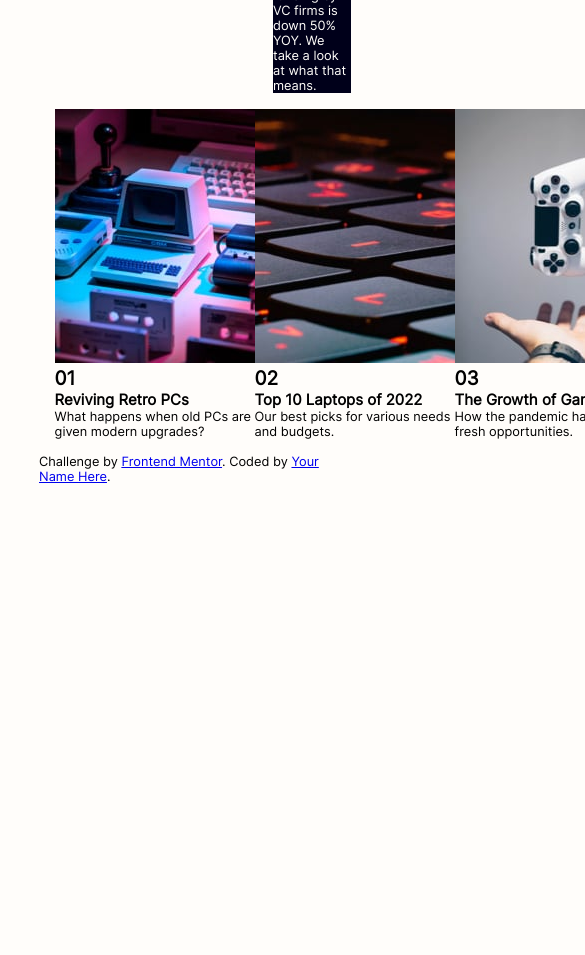
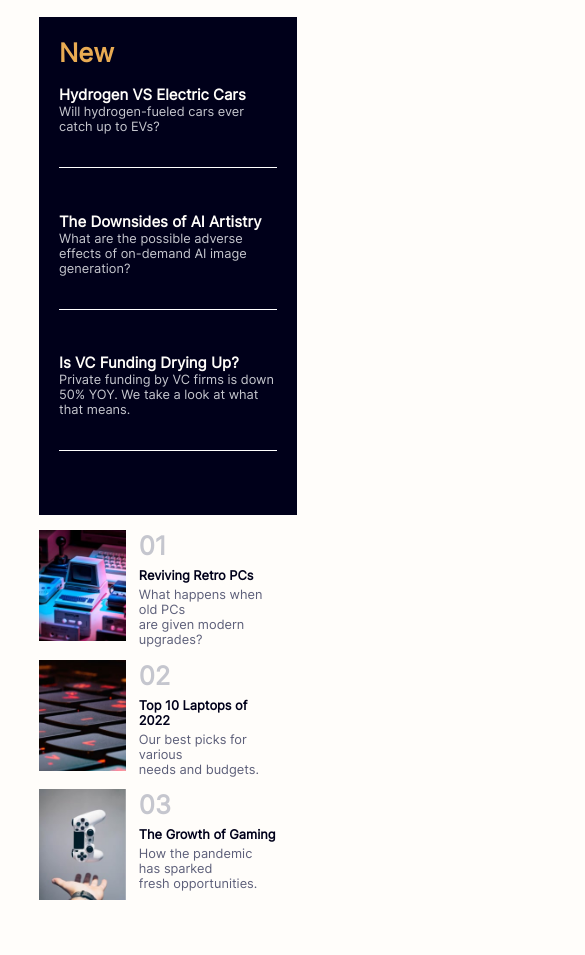
Before and after one commit to viniciuscnx/news-homepage-main, a plain HTML site: page solution/index.html in a window 390 px wide. Shown: the part 515-1470 px from the top of the page, 585 px wide, since content can reach past the window. Before the commit the page ends 1019 px from the top, so only its background shows below. Drawn offline with Linux system fonts and the light colour scheme.

Commit message:
Desktop pronto, CSS responsivo. Falta Navbar

```diff
--- /dev/null
+++ b/solution/css/media.css
@@ -0,0 +1,41 @@
+@media screen and (max-width: 750px) {
+    header {
+        gap: 50%;
+    }
+
+    .main {
+        display: flex;
+        flex-direction: column;
+        width: 100%;
+    }
+
+    .topo ul {
+        display: flex;
+        flex-direction: column;
+    }
+
+    .container {
+        display: flex;
+        flex-direction: column;
+        margin-bottom: 10%;
+    }
+
+    .aside-topic {
+        width: 70%;
+    }
+
+    .text-container {
+        display: flex;
+        flex-direction: column;
+    }
+
+    .end-page {
+        display: flex;
+        flex-direction: column;
+        width: 80%;
+    }
+
+    .end-page section {
+        padding-bottom: 5%;
+    }
+}
--- a/solution/css/style.css
+++ b/solution/css/style.css
@@ -45,6 +45,12 @@ li {
     font-family: inter;
     color: var(--dark-grayish-blue);
     font-size: 1rem;
+}
+
+li:hover {
+    color: var(--soft-orange);
+    transition: all 300ms ease-in-out;
+    cursor: pointer;
 }
 
 .main {
@@ -101,11 +107,74 @@ section.container {
 .aside-topic {
     background-color: var(--very-dark-blue);
     color: var(--off-white);
-    width: 30%;
+    width: 25%;
+    padding: 20px;
+    display: flex;
+    flex-direction: column;
+}
+
+#news {
+    color: var(--soft-orange);
+    font-size: 2rem;
+    margin-bottom: 8%;
+}
+
+.aside-topic div {
+    margin-bottom: 20%;
+    border-bottom: 1px solid #fff;
+}
+
+.title-aside:hover {
+    color: var(--soft-orange);
+    transition: all 300ms ease-in-out;
+    cursor: pointer;
+}
+
+.p-aside {
+    color: var(--grayish-blue);
+    margin-bottom: 15%;
 }
 
 .end-page {
-    margin: 5%;
+    margin-top: 5%;
+    display: inline-flex;
+}
+
+.end-page section {
     display: flex;
     flex-direction: row;
 }
+
+.end-page div {
+    padding-left: 5%;
+    padding-right: 5%;
+    width: 100%;
+}
+
+.end-page-img {
+    width: 35%;
+    height: 60%;
+}
+
+.end-page-number {
+    color: var(--grayish-blue);
+    font-size: 2rem;
+    margin-bottom: 5%;
+}
+
+.end-page-title {
+    color: var(--very-dark-blue);
+    font-weight: bold;
+    font-size: 1rem;
+    margin-bottom: 3%;
+}
+
+.end-page-title:hover {
+    color: var(--soft-red);
+    cursor: pointer;
+    transition: all 300ms ease-in-out;
+}
+
+.end-page-text {
+    color: var(--dark-grayish-blue);
+}
--- a/solution/index.html
+++ b/solution/index.html
@@ -7,15 +7,16 @@
   <link rel="icon" type="image/png" sizes="32x32" href="./assets/images/favicon-32x32.png">
 
   <title>Frontend Mentor | News homepage</title>
-  <!-- Feel free to remove these styles or customise in your own stylesheet 👍 -->
+    <!-- Feel free to remove these styles or customise in your own stylesheet 👍 -->
   <link rel="stylesheet" href="/solution/css/style.css">
   <link rel="stylesheet" href="/solution/css/stylesheet.css">
+  <link rel="stylesheet" href="/solution/css/media.css">
 </head>
 
 <body>
 <header class="topo">
     <img src="/assets/images/logo.svg" alt="logo-site">
-    <nav>
+    <menu id="itens">
         <ul>
             <li>Home</li>
             <li>New</li>
@@ -23,7 +24,7 @@
             <li>Trending</li>
             <li>Categories</li>
         </ul>
-</nav>
+    </menu>
 </header>
 
 <section class="main">
@@ -49,7 +50,7 @@
     </section>
 
     <section class="aside-topic">
-        <h2>New</h2>
+        <h2 id="news">New</h2>
 
         <div>
         <h3 class="title-aside">Hydrogen VS Electric Cars</h3>
@@ -70,30 +71,43 @@
 </section>
 
 <section class="end-page">
-    <div>
+    <section>
         <img src="/assets/images/image-retro-pcs.jpg" class="end-page-img">
-        <h1 class="end-page-number">01</h1>
-        <h3 class="end-page-title">Reviving Retro PCs</h3>
-        <p class="end-page-text">What happens when old PCs are given modern upgrades?</p>
-    </div>
+        <div class="end-page-divs">
+            <h1 class="end-page-number">01</h1>
+            <h3 class="end-page-title">Reviving Retro PCs</h3>
+            <p class="end-page-text">What happens when old PCs<br>are given modern upgrades?</p>
+        </div>
+    </section>
 
-    <div>
+    <section>
         <img src="/assets/images/image-top-laptops.jpg" class="end-page-img">
-        <h1 class="end-page-number">02</h1>
-        <h3 class="end-page-title">Top 10 Laptops of 2022</h3>
-        <p class="end-page-text">Our best picks for various needs and budgets.</p>
-    </div>
 
-    <div>
+        <div class="end-page-divs">
+            <h1 class="end-page-number">02</h1>
+            <h3 class="end-page-title">Top 10 Laptops of 2022</h3>
+            <p class="end-page-text">Our best picks for various<br>needs and budgets.</p>
+        </div>
+    </section>
+
+    <section>
         <img src="/assets/images/image-gaming-growth.jpg" class="end-page-img">
-        <h1 class="end-page-number">03</h1>
-        <h3 class="end-page-title">The Growth of Gaming</h3>
-        <p class="end-page-text">How the pandemic has sparked fresh opportunities.</p>
-    </div>
+
+        <div class="end-page-divs">
+            <h1 class="end-page-number">03</h1>
+            <h3 class="end-page-title">The Growth of Gaming</h3>
+            <p class="end-page-text">How the pandemic has sparked<br>fresh opportunities.</p>
+        </div>
+    </section>
 </section>
+
+
+<br><br><br>
   <div class="attribution">
     Challenge by <a href="https://www.frontendmentor.io?ref=challenge" target="_blank">Frontend Mentor</a>.
-    Coded by <a href="#">Your Name Here</a>.
+    Coded by <a href="https://viniciusccl.netlify.app/">Vinícius Lima</a>.
   </div>
+
+  <script src="/solution/script.js"></script>
 </body>
 </html>
--- /dev/null
+++ b/solution/script.js
@@ -0,0 +1,3 @@
+function clickMenu() {
+    itens.style.display = 'flex'
+}
```
